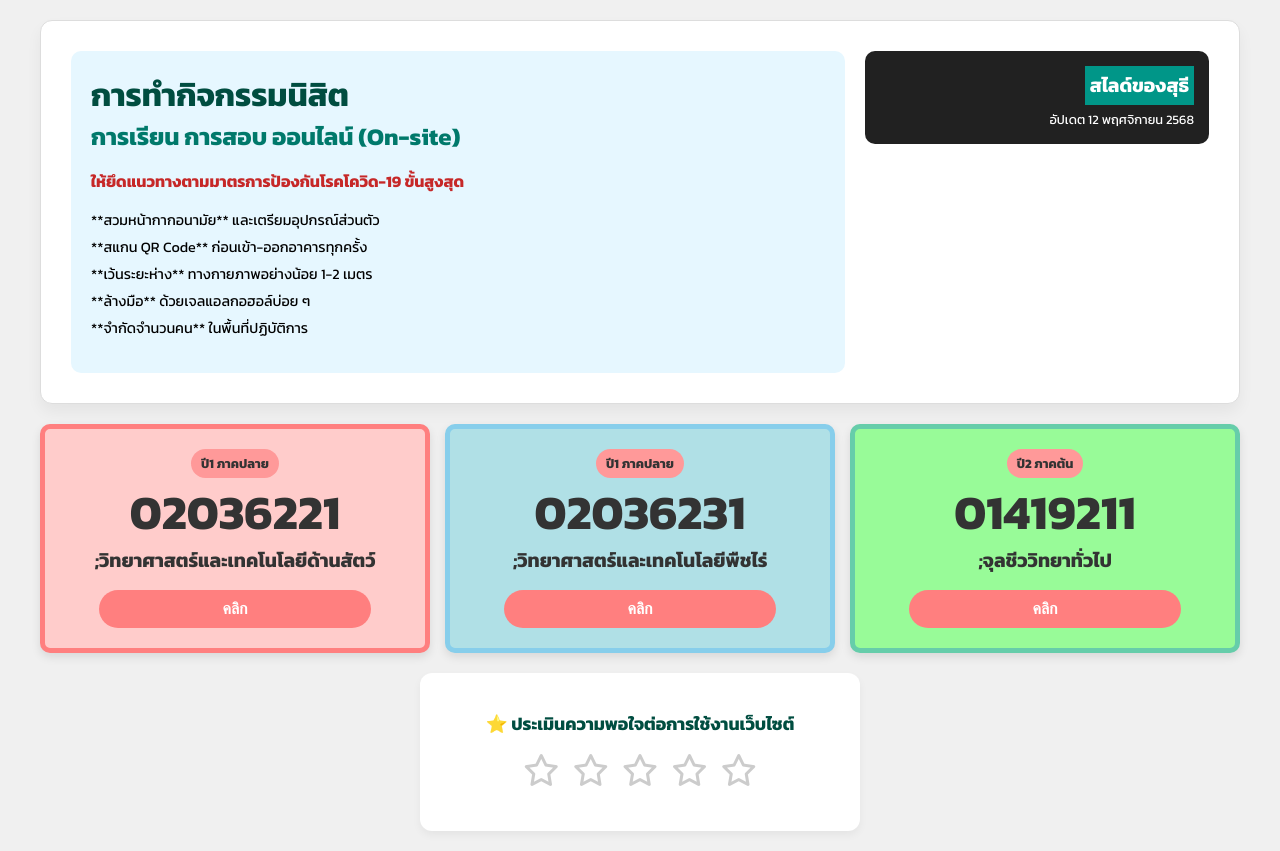
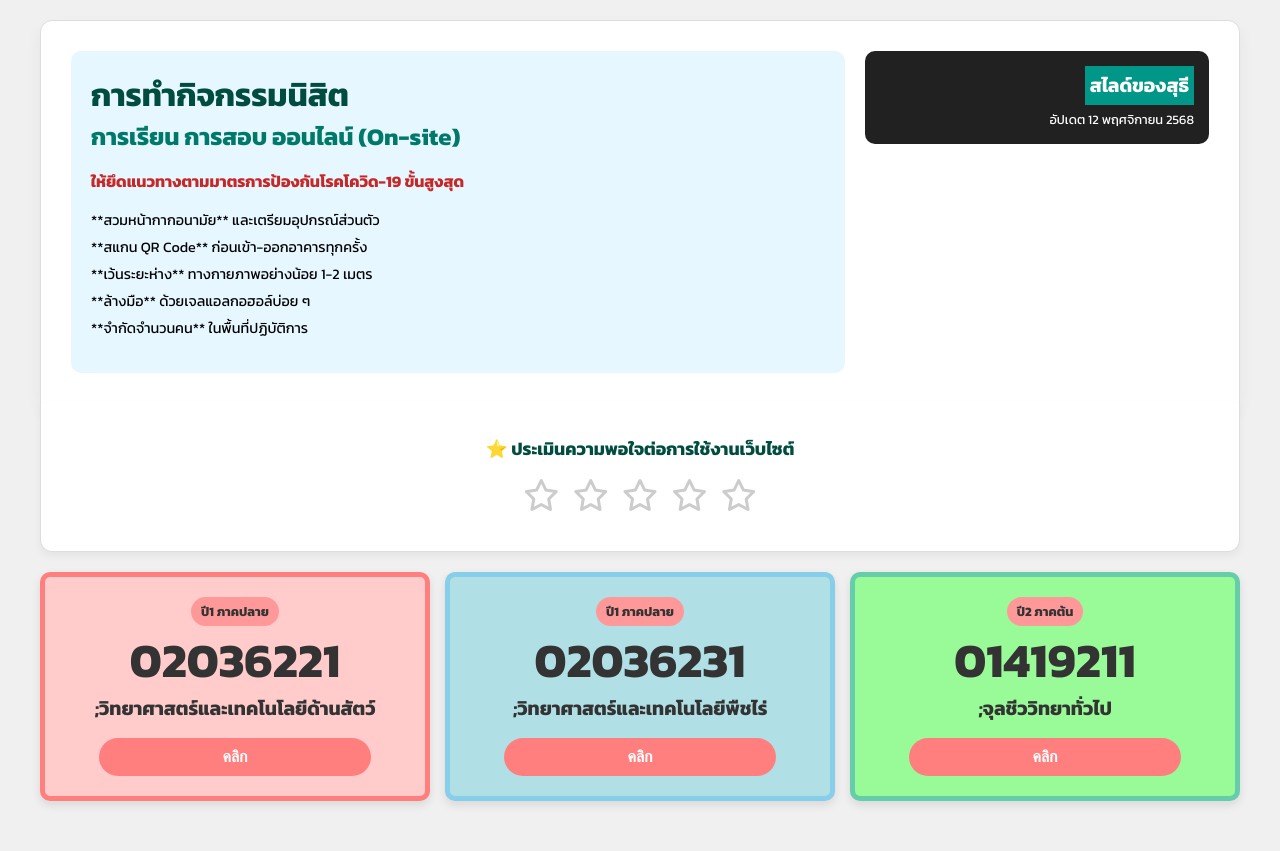
Before and after one commit to Methee77/learnsutee, a plain HTML site: page index.html in a window 1280 px wide. Drawn offline with Linux system fonts and the light colour scheme.

Commit message:
Update index.html

```diff
--- a/index.html
+++ b/index.html
@@ -32,8 +32,8 @@
             justify-content: space-between;
             align-items: flex-start;
             gap: 20px;
-            margin-bottom: 20px;
-            border-radius: 12px;
+            margin-bottom: 0; /* ลบ margin bottom ออก */
+            border-radius: 12px 12px 0 0; /* ทำให้ขอบด้านล่างเป็นเหลี่ยม */
             box-shadow: 0 8px 15px rgba(0, 0, 0, 0.05);
         }
 
@@ -46,7 +46,7 @@
 
         .header-right {
             flex-basis: 30%;
-            background-color: #212121; /* ยังคงสีเข้มตามเดิมเพื่อความตัดกัน */
+            background-color: #212121;
             color: white;
             padding: 15px;
             text-align: right;
@@ -100,12 +100,13 @@
             display: grid;
             grid-template-columns: repeat(3, 1fr);
             gap: 15px;
+            margin-top: 20px; /* เพิ่มระยะห่างจากส่วนประเมินดาว */
             margin-bottom: 20px;
         }
 
         .reg-box {
             display: block;
-            color: #333; /* เปลี่ยนสีตัวอักษรเป็นสีเข้มเพื่อให้ตัดกับพื้นหลังพาสเทล */
+            color: #333;
             text-align: center;
             padding: 20px;
             text-decoration: none;
@@ -133,31 +134,31 @@
 
         /* Pastel Color Schemes */
         .box-1 {
-            background-color: #ffcccb; /* Pastel Red */
+            background-color: #ffcccb;
             border: 5px solid #ff7f7f;
         }
         .box-2 {
-            background-color: #b0e0e6; /* Pastel Blue */
+            background-color: #b0e0e6;
             border: 5px solid #87ceeb;
         }
         .box-3 {
-            background-color: #98fb98; /* Pastel Green */
+            background-color: #98fb98;
             border: 5px solid #66cdaa;
         }
 
         .reg-status {
-            background-color: #ff9999; /* Pastel Redder */
+            background-color: #ff9999;
             display: inline-block;
             padding: 5px 10px;
             font-size: 0.8em;
             font-weight: 700;
             margin-bottom: 10px;
             border-radius: 15px;
-            color: #333; /* เปลี่ยนสีตัวอักษรเป็นสีเข้ม */
+            color: #333;
         }
 
         .reg-button {
-            background-color: #ff7f7f; /* Pastel Red */
+            background-color: #ff7f7f;
             color: white;
             border: none;
             padding: 10px 20px;
@@ -174,34 +175,34 @@
             background-color: #e53935;
         }
 
-        /* --- RATING SECTION (SMALLER) --- */
+        /* --- RATING SECTION (NEW POSITION) --- */
         .rating-section {
-            background-color: #fff;
-            padding: 20px; /* ลด padding */
+            background-color: #ffffff; /* เปลี่ยนพื้นหลังเป็นสีขาวเพื่อให้เป็นกรอบต่อเนื่องกับ Header */
+            padding: 15px 20px; /* ลด padding ด้านบน/ล่าง */
             text-align: center;
-            border-radius: 12px;
+            border-radius: 0 0 12px 12px; /* ทำให้ขอบด้านบนเป็นเหลี่ยมและด้านล่างโค้งมน */
+            border: 1px solid #ddd;
+            border-top: none; /* ลบเส้นขอบด้านบนที่ซ้ำซ้อนกับ Header */
             box-shadow: 0 4px 8px rgba(0, 0, 0, 0.05);
-            margin-top: 20px;
-            max-width: 400px; /* จำกัดความกว้างของกรอบ */
-            margin-left: auto; /* จัดให้อยู่ตรงกลาง */
-            margin-right: auto; /* จัดให้อยู่ตรงกลาง */
+            margin-top: -1px; /* ดึงขึ้นเล็กน้อยเพื่อประกบกับ Header */
+            max-width: 1200px; /* ขยายความกว้างให้เต็ม Container */
         }
 
         .rating-section h3 {
             color: #004d40;
-            margin-bottom: 10px; /* ลด margin */
-            font-size: 1.1em; /* ลดขนาดตัวอักษร */
+            margin-bottom: 10px;
+            font-size: 1.1em;
         }
 
         .rating-stars {
-            font-size: 2em; /* ลดขนาดของดาว */
+            font-size: 2em;
             color: #ccc;
         }
 
         .rating-stars i {
             cursor: pointer;
             transition: color 0.2s;
-            margin: 0 3px; /* ลดระยะห่างระหว่างดาว */
+            margin: 0 3px;
         }
 
         .rating-stars i.rated {
@@ -216,9 +217,6 @@
 
             .main-registration {
                 grid-template-columns: 1fr;
-            }
-            .rating-section {
-                max-width: 90%; /* ปรับให้พอดีกับหน้าจอมือถือ */
             }
         }
     </style>
@@ -245,6 +243,18 @@
             </div>
         </header>
 
+        <div class="rating-section">
+            <h3>⭐ ประเมินความพอใจต่อการใช้งานเว็บไซต์</h3>
+            <div class="rating-stars" id="star-rating">
+                <i class="far fa-star" data-rating="1"></i>
+                <i class="far fa-star" data-rating="2"></i>
+                <i class="far fa-star" data-rating="3"></i>
+                <i class="far fa-star" data-rating="4"></i>
+                <i class="far fa-star" data-rating="5"></i>
+            </div>
+            <p id="rating-message" style="margin-top: 10px; color: #00796b; font-weight: 700;"></p>
+        </div>
+
         <main class="main-registration">
             <a href="#" class="reg-box box-1">
                 <div class="reg-status">ปี1 ภาคปลาย</div>
@@ -267,18 +277,6 @@
                 <button class="reg-button">คลิก</button>
             </a>
         </main>
-
-        <div class="rating-section">
-            <h3>⭐ ประเมินความพอใจต่อการใช้งานเว็บไซต์</h3>
-            <div class="rating-stars" id="star-rating">
-                <i class="far fa-star" data-rating="1"></i>
-                <i class="far fa-star" data-rating="2"></i>
-                <i class="far fa-star" data-rating="3"></i>
-                <i class="far fa-star" data-rating="4"></i>
-                <i class="far fa-star" data-rating="5"></i>
-            </div>
-            <p id="rating-message" style="margin-top: 10px; color: #00796b; font-weight: 700;"></p>
-        </div>
 
     </div>
 
```
